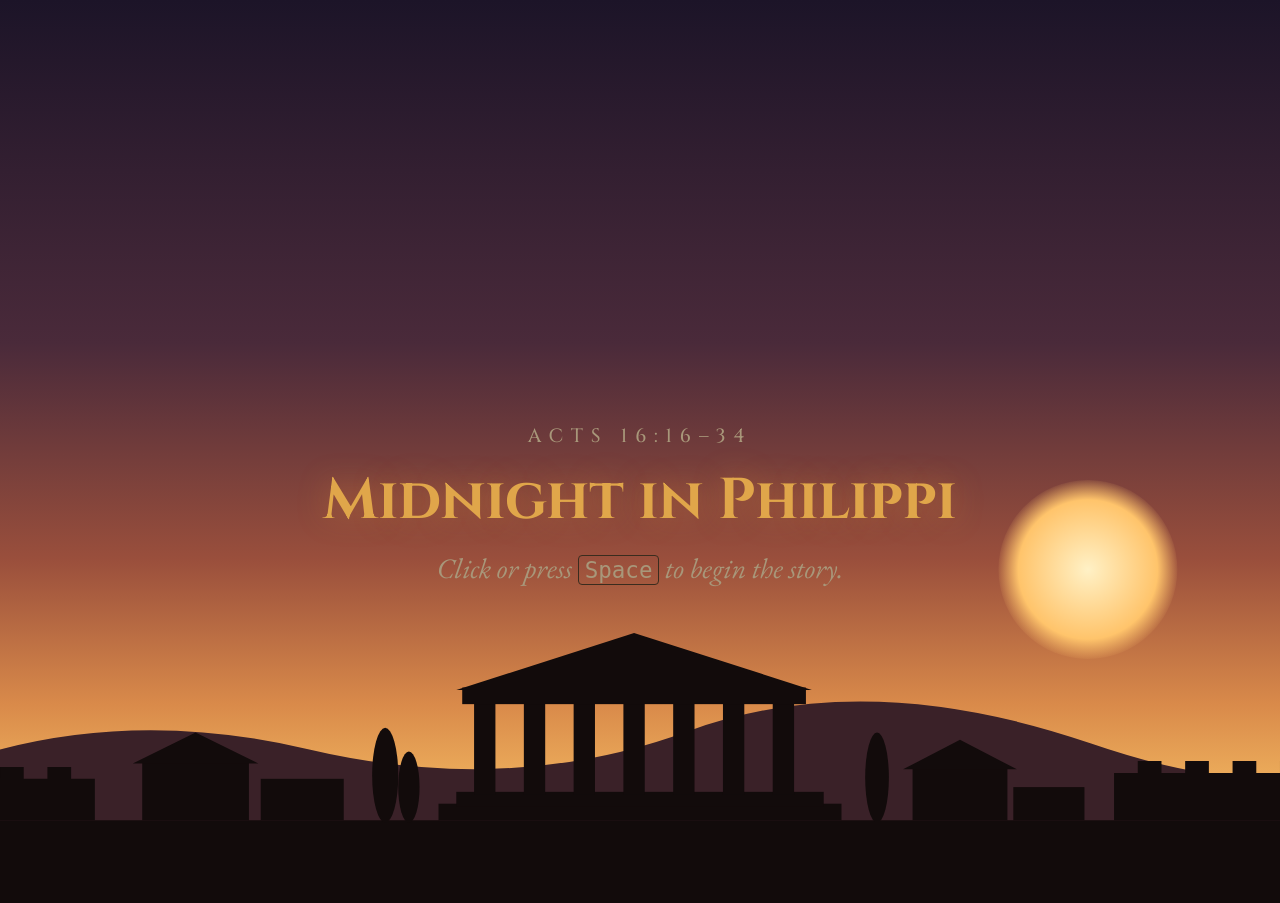
After one commit to Kai-ssu/midnight-in-philippi-app, a Django app: template game/templates/game/story.html in a window 1280 px wide. The commit adds this page. Run offline with Django 5.2, Linux system fonts and the light colour scheme; the template is opened without the code that fills it, so the values that code supplies are empty.

Commit message:
added story mode

```diff
--- a/game/static/game/projector.css
+++ b/game/static/game/projector.css
@@ -254,6 +254,101 @@ h2 {
   from { opacity: 0; transform: translateY(16px); }
 }
 
+/* ---- Story mode ---- */
+
+/* Philippi at dusk, faded over the cell while the story is outside. */
+.outside-scene {
+  position: absolute;
+  inset: 0;
+  z-index: 1;
+  opacity: 0;
+  pointer-events: none;
+  background: linear-gradient(#1c1428 0%, #4a2a3a 38%, #9a4f3c 62%, #d98a4a 78%, #f0b35e 88%);
+  transition: opacity 2s ease;
+}
+.outside .outside-scene { opacity: 1; }
+.sun {
+  position: absolute;
+  left: 85%; /* low and off to the side, so captions never sit on its glow */
+  bottom: 27%;
+  width: min(14vw, 22vh);
+  aspect-ratio: 1;
+  border-radius: 50%;
+  transform: translateX(-50%);
+  background: radial-gradient(circle, #fff1c6, #ffc46b 55%, rgba(255, 160, 70, 0) 72%);
+}
+.skyline {
+  position: absolute;
+  left: 0;
+  bottom: 0;
+  width: 100%;
+  height: 42%;
+}
+.skyline .hills { fill: #3a2128; }
+.skyline .city { fill: #120b0b; }
+
+/* Red wash for the attack in the marketplace. */
+.tint {
+  position: absolute;
+  inset: 0;
+  z-index: 1;
+  opacity: 0;
+  pointer-events: none;
+  background: radial-gradient(ellipse at center, rgba(140, 20, 10, 0.25), rgba(90, 0, 0, 0.7));
+  transition: opacity 1.2s;
+}
+.tint-red .tint { opacity: 1; }
+
+/* A blow lands, or the cell door slams. */
+.room.flash { animation: flash 0.45s ease-out; }
+@keyframes flash {
+  from { filter: brightness(2.4) saturate(0.6); }
+}
+
+/* Midnight: the moon brightens in the cell window. */
+.moon,
+.window,
+.beam { transition: transform 3s, box-shadow 3s, opacity 3s; }
+.moonrise .moon { transform: scale(1.15); box-shadow: 0 0 60px rgba(var(--moon), 0.95); }
+.moonrise .window { box-shadow: 0 0 0 10px #1a130e, 0 0 140px rgba(var(--moon), 0.55); }
+
+.story-title kbd {
+  padding: 1px 6px;
+  border: 1px solid #3a2c1e;
+  border-radius: 4px;
+  font: 0.8em/1.4 ui-monospace, monospace;
+}
+.caption {
+  max-width: 28ch;
+  margin: 0 auto;
+  font: 500 clamp(1.3rem, min(3.3vw, 5.4vh), 3.2rem)/1.4 "EB Garamond", Georgia, serif;
+  color: var(--text);
+  text-shadow: 0 2px 14px rgba(0, 0, 0, 0.95), 0 0 2px rgba(0, 0, 0, 0.9);
+  transition: opacity 0.45s, transform 0.45s;
+}
+.caption.hidden { opacity: 0; transform: translateY(8px); }
+.finale { margin-top: 1.4em; }
+.cta {
+  display: inline-block;
+  padding: 0.8em 1.6em;
+  border-radius: 12px;
+  background: var(--accent);
+  color: #1a1208;
+  font: 700 clamp(1rem, 1.8vw, 1.5rem)/1 "Cinzel", serif;
+  text-decoration: none;
+  box-shadow: 0 0 40px rgba(var(--fire), 0.45);
+}
+.progress {
+  position: fixed;
+  left: 0;
+  bottom: 0;
+  z-index: 4;
+  width: 0;
+  height: 4px;
+  background: var(--accent);
+  transition: width 0.6s ease;
+}
+
 /* Daybreak for the debrief. */
 .dawn { --moon: 255, 205, 150; }
 .dawn .window { background: linear-gradient(#f3b979, #d9785a 55%, #5d3f5c); }
@@ -418,6 +513,6 @@ body.qr-hidden .join-panel { opacity: 0; transform: translateY(12px); pointer-ev
 }
 
 @media (prefers-reduced-motion: reduce) {
-  .flame, .halo, .mote, .done .clock, .slide { animation: none; }
+  .flame, .halo, .mote, .done .clock, .slide, .room.flash { animation: none; }
   .room.quake { animation: none; }
 }
--- /dev/null
+++ b/game/static/game/story.js
@@ -0,0 +1,232 @@
+// Story mode: the host backstory from the Facilitator Guide, played on the projector
+// as captions over changing scenery, with music and sound effects.
+// Keys: Space play/pause · → next line · ← previous line · R restart · B backdrop
+// (F full screen is in projector.js).
+
+// Each scene sets the look, plays an optional cue, then shows its lines one at a time.
+//   setting: "outside" (Philippi at dusk) or "inside" (the prison cell)
+//   tint:    red wash over the scene (the attack)
+//   moon:    the moon glows brighter in the cell window (midnight)
+//   effect:  a one-off cue played when the scene starts
+const SCENES = [
+  {
+    setting: "outside",
+    lines: [
+      "The year is AD 50.",
+      "You are traveling with the apostle Paul and Silas through the Roman colony of Philippi,",
+      "a proud military outpost filled with pagan worship, Roman law, and economic greed.",
+    ],
+  },
+  {
+    setting: "outside",
+    lines: [
+      "For days, as you walked to the place of prayer, a young slave girl possessed by a spirit of prediction followed you, crying out:",
+      "“These men are servants of the Most High God, who proclaim to you the way of salvation!”",
+      "Finally Paul, deeply troubled, turned and commanded the spirit in the name of Jesus Christ to leave her.",
+      "It left her that very hour.",
+    ],
+  },
+  {
+    setting: "outside",
+    tint: true,
+    effect: "crowd",
+    lines: [
+      "Her owners realized their hope of making money was gone.",
+      "Enraged, they seized Paul and Silas and dragged them into the marketplace before the Roman rulers.",
+      "The crowds joined in the attack.",
+    ],
+  },
+  {
+    setting: "outside",
+    tint: true,
+    effect: "beating",
+    lines: [
+      "The magistrates tore their clothes off them and commanded them to be beaten with rods.",
+    ],
+  },
+  {
+    setting: "inside",
+    effect: "slam",
+    lines: [
+      "After many blows, Paul and Silas were thrown into the inner prison,",
+      "their feet secured in painful wooden stocks. The outer doors are bolted.",
+    ],
+  },
+  {
+    setting: "inside",
+    moon: true,
+    lines: [
+      "Midnight approaches. The prison is dark, damp, and hopeless.",
+      "To break free and witness the power of God tonight, you must work through four stages of testing:",
+      "confronting the accusation, singing in the darkness, surviving the earthquake, and delivering the message of life to your jailer.",
+    ],
+  },
+  {
+    setting: "inside",
+    moon: true,
+    effect: "finale",
+    lines: ["Your 40 minutes begin now."],
+  },
+];
+
+// Flatten into one list of lines, each knowing its scene.
+const STEPS = SCENES.flatMap((scene, sceneIndex) =>
+  scene.lines.map((text, lineIndex) => ({ scene, sceneIndex, text, first: lineIndex === 0 })),
+);
+
+// Long enough to read from the back of a room: a base pause plus time per word.
+const readingTime = (text) => 2600 + text.split(/\s+/).length * 330;
+
+const title = document.getElementById("title");
+const caption = document.getElementById("caption");
+const finale = document.getElementById("finale");
+const progress = document.getElementById("progress");
+const label = (action, text) =>
+  (document.querySelector(`[data-action="${action}"]`).firstChild.textContent = `${text} `);
+
+let step = -1; // -1 = title card
+let sceneShown = 0; // which scene's look is on screen
+let playing = false;
+let timer = null;
+
+// ---- Scene cues ----
+
+const cues = {
+  crowd() {
+    Sound.play("crowd");
+  },
+  beating() {
+    [400, 1300, 2200].forEach((ms) =>
+      setTimeout(() => {
+        if (!playing) return;
+        Sound.play("strike");
+        flash();
+      }, ms),
+    );
+  },
+  slam() {
+    Sound.play("slam");
+    flash();
+  },
+  finale() {
+    Sound.play("swell");
+  },
+};
+
+function flash() {
+  room.classList.remove("flash");
+  void room.offsetWidth; // restart the animation
+  room.classList.add("flash");
+}
+
+function setScene(scene, playCue) {
+  body.classList.toggle("outside", scene.setting === "outside");
+  body.classList.toggle("tint-red", Boolean(scene.tint));
+  body.classList.toggle("moonrise", Boolean(scene.moon));
+  if (playCue && scene.effect) cues[scene.effect]();
+}
+
+// ---- Playback ----
+
+function show(index, { playCue = true } = {}) {
+  clearTimeout(timer);
+  step = Math.max(0, Math.min(STEPS.length - 1, index));
+  const current = STEPS[step];
+  title.hidden = true;
+
+  // Entering a scene (in order or by jumping): apply its look. Its sound cue
+  // only plays when arriving at its first line, so cues never play out of order.
+  if (current.sceneIndex !== sceneShown || current.first) {
+    setScene(current.scene, playCue && current.first);
+    sceneShown = current.sceneIndex;
+  }
+
+  caption.classList.add("hidden");
+  setTimeout(() => {
+    caption.textContent = current.text;
+    caption.classList.remove("hidden");
+  }, 450);
+
+  const last = step === STEPS.length - 1;
+  finale.hidden = !last;
+  progress.style.width = `${((step + 1) / STEPS.length) * 100}%`;
+
+  if (last) {
+    pause();
+    label("toggle", "Replay");
+    Sound.stopScore();
+  } else if (playing) {
+    timer = setTimeout(() => show(step + 1), readingTime(current.text));
+  }
+}
+
+function play() {
+  Sound.wake(); // inside the click or key press, so audio is allowed
+  if (step === STEPS.length - 1) step = -1; // replay from the start
+  playing = true;
+  label("toggle", "Pause");
+  body.classList.add("playing");
+  Sound.startScore();
+  show(step < 0 ? 0 : step);
+}
+
+function pause() {
+  playing = false;
+  clearTimeout(timer);
+  label("toggle", "Play");
+  body.classList.remove("playing");
+  Sound.stopScore();
+}
+
+const toggle = () => (playing ? pause() : play());
+
+function restart() {
+  pause();
+  step = -1;
+  caption.classList.add("hidden");
+  finale.hidden = true;
+  title.hidden = false;
+  progress.style.width = "0";
+  setScene(SCENES[0], false);
+  sceneShown = 0;
+}
+
+// Manual stepping shows lines without replaying sound cues out of order.
+const actions = {
+  toggle,
+  next: () => show(step + 1, { playCue: true }),
+  prev: () => show(step - 1, { playCue: false }),
+  restart,
+};
+
+document.querySelectorAll("[data-action]").forEach((el) => {
+  const action = actions[el.dataset.action];
+  if (!action) return; // full screen is handled in projector.js
+  el.addEventListener("click", (event) => {
+    event.stopPropagation(); // don't also count as a click on the page
+    Sound.wake();
+    action();
+    el.blur();
+  });
+});
+
+// Clicking anywhere on the title card starts the story.
+room.addEventListener("click", () => {
+  if (step < 0) play();
+});
+
+document.addEventListener("keydown", (event) => {
+  if (isShortcut(event)) return;
+  const key = event.key.toLowerCase();
+  if (key === " ") toggle();
+  else if (key === "arrowright") actions.next();
+  else if (key === "arrowleft") actions.prev();
+  else if (key === "r") restart();
+  else if (key === "b") location.href = document.getElementById("backdrop-link").href;
+  else return;
+  event.preventDefault();
+});
+
+room.addEventListener("animationend", (event) => {
+  if (event.animationName === "flash") room.classList.remove("flash");
+});
--- a/game/templates/game/backdrop.html
+++ b/game/templates/game/backdrop.html
@@ -19,6 +19,7 @@
 {% endblock %}
 
 {% block controls %}
+<a href="{% url 'story' %}" id="story-link">Story <kbd>I</kbd></a>
 <button type="button" data-action="toggle">Start <kbd>Space</kbd></button>
 <button type="button" data-action="quake">Earthquake <kbd>E</kbd></button>
 <button type="button" data-action="qr">QR code <kbd>Q</kbd></button>
--- a/game/templates/game/facilitator.html
+++ b/game/templates/game/facilitator.html
@@ -34,8 +34,8 @@
 <section class="card">
   <h2>2 · Start</h2>
   <ol class="steps">
-    <li>Read the host script aloud.</li>
-    <li>Press <kbd>Space</kbd> on the backdrop to start the room timer, and tell every team to tap <strong>Begin</strong> at the same moment.</li>
+    <li>Play the <strong>story</strong> on the projector: choose <strong>Story</strong> on the backdrop (or press <kbd>I</kbd>). It tells the backstory in about two minutes and ends with <strong>Start the game</strong>, which starts the room timer. You can also read the host script aloud instead.</li>
+    <li>When the timer starts (or you press <kbd>Space</kbd> on the backdrop), tell every team to tap <strong>Begin</strong> at the same moment.</li>
   </ol>
 </section>
 
@@ -66,6 +66,7 @@
 <section class="card">
   <h2>Backdrop keys</h2>
   <table class="keys">
+    <tr><td><kbd>I</kbd></td><td>Play the story</td></tr>
     <tr><td><kbd>Space</kbd></td><td>Start, pause or resume the room timer</td></tr>
     <tr><td><kbd>E</kbd></td><td>Earthquake (shake and rumble)</td></tr>
     <tr><td><kbd>Q</kbd></td><td>Show or hide the player QR code</td></tr>
--- a/game/templates/game/projector_base.html
+++ b/game/templates/game/projector_base.html
@@ -28,6 +28,8 @@
       <div class="halo"></div><div class="flame"></div><div class="stick"></div>
     </div>
 
+    {% block scenery %}{% endblock %}
+
     <main class="center">
       {% block content %}{% endblock %}
     </main>
--- /dev/null
+++ b/game/templates/game/story.html
@@ -0,0 +1,71 @@
+{% extends "game/projector_base.html" %}
+{% load static %}
+{% block title %}Story · Midnight in Philippi{% endblock %}
+{% block body_class %}outside{% endblock %}
+
+{% block scenery %}
+{# Philippi at dusk, shown over the prison cell until the story moves inside. #}
+<div class="outside-scene" aria-hidden="true">
+  <div class="sun"></div>
+  <svg class="skyline" viewBox="0 0 1200 320" preserveAspectRatio="xMidYMax slice">
+    <path class="hills" d="M0 210 Q150 150 320 190 T640 175 T980 185 T1200 165 V320 H0Z" />
+    <g class="city">
+      <rect x="0" y="250" width="1200" height="70" />
+      {# city wall with battlements #}
+      <path d="M0 250 V215 h20 v-10 h20 v10 h20 v-10 h20 v10 h20 v-10 h20 v10 h20 V250Z" />
+      <path d="M1000 250 V210 h20 v-10 h20 v10 h20 v-10 h20 v10 h20 v-10 h20 v10 h20 v-10 h20 v10 h20 V250Z" />
+      {# temple: steps, columns, pediment #}
+      <rect x="430" y="236" width="340" height="14" />
+      <rect x="445" y="226" width="310" height="12" />
+      <rect x="460" y="150" width="18" height="78" />
+      <rect x="502" y="150" width="18" height="78" />
+      <rect x="544" y="150" width="18" height="78" />
+      <rect x="586" y="150" width="18" height="78" />
+      <rect x="628" y="150" width="18" height="78" />
+      <rect x="670" y="150" width="18" height="78" />
+      <rect x="712" y="150" width="18" height="78" />
+      <rect x="450" y="138" width="290" height="14" />
+      <path d="M445 140 L595 92 L745 140Z" />
+      {# houses #}
+      <rect x="180" y="200" width="90" height="50" />
+      <path d="M172 202 L225 176 L278 202Z" />
+      <rect x="280" y="215" width="70" height="35" />
+      <rect x="830" y="205" width="80" height="45" />
+      <path d="M822 207 L870 182 L918 207Z" />
+      <rect x="915" y="222" width="60" height="28" />
+      {# cypress trees #}
+      <ellipse cx="385" cy="212" rx="11" ry="40" />
+      <ellipse cx="405" cy="222" rx="9" ry="30" />
+      <ellipse cx="800" cy="214" rx="10" ry="38" />
+    </g>
+  </svg>
+</div>
+<div class="tint" aria-hidden="true"></div>
+{% endblock %}
+
+{% block content %}
+<div class="story-title" id="title">
+  <p class="eyebrow">Acts 16:16–34</p>
+  <h1>Midnight in Philippi</h1>
+  <p class="line">Click or press <kbd>Space</kbd> to begin the story.</p>
+</div>
+<p class="caption hidden" id="caption" aria-live="polite"></p>
+<div class="finale" id="finale" hidden>
+  <a class="cta" href="{% url 'backdrop' %}?start=1">Start the game</a>
+</div>
+{% endblock %}
+
+{% block overlay %}<div class="progress" id="progress" aria-hidden="true"></div>{% endblock %}
+
+{% block controls %}
+<button type="button" data-action="toggle">Play <kbd>Space</kbd></button>
+<button type="button" data-action="prev">Back <kbd>←</kbd></button>
+<button type="button" data-action="next">Next <kbd>→</kbd></button>
+<button type="button" data-action="restart">Restart <kbd>R</kbd></button>
+<a href="{% url 'backdrop' %}" id="backdrop-link">Backdrop <kbd>B</kbd></a>
+{% endblock %}
+
+{% block scripts %}
+<script src="{% static 'game/sound.js' %}"></script>
+<script src="{% static 'game/story.js' %}"></script>
+{% endblock %}
--- a/game/tests.py
+++ b/game/tests.py
@@ -174,6 +174,10 @@ class GameFlowTests(SimpleTestCase):
         self.assertNotContains(response, "2-8-4")
         self.assertContains(self.client.get(reverse("answers")), "LEADER_CODE")
 
+    def test_story_page_and_backdrop_link(self):
+        self.assertContains(self.client.get(reverse("story")), 'id="caption"')
+        self.assertContains(self.client.get(reverse("backdrop")), f'href="{reverse("story")}"')
+
     def test_unknown_stage_404(self):
         self.start()
         self.assertEqual(self.client.get(reverse("stage", args=[9])).status_code, 404)
--- a/game/urls.py
+++ b/game/urls.py
@@ -13,5 +13,6 @@ urlpatterns = [
     path("freedom/", views.freedom, name="freedom"),
     path("reset/", views.reset, name="reset"),
     path("backdrop/", views.backdrop, name="backdrop"),
+    path("story/", views.story, name="story"),
     path("debrief/", views.debrief, name="debrief"),
 ]
--- a/game/views.py
+++ b/game/views.py
@@ -184,6 +184,11 @@ def backdrop(request):
     return render(request, "game/backdrop.html", _join_link(request))
 
 
+def story(request):
+    """Projector story mode: the host backstory as captions over moving scenery."""
+    return render(request, "game/story.html")
+
+
 def debrief(request):
     """Projector slides with the debrief discussion questions."""
     return render(request, "game/debrief.html")
```
Also changed, not shown: game/static/game/backdrop.js (+14 -3 lines), game/static/game/sound.js (+98 -26 lines), README.md.
